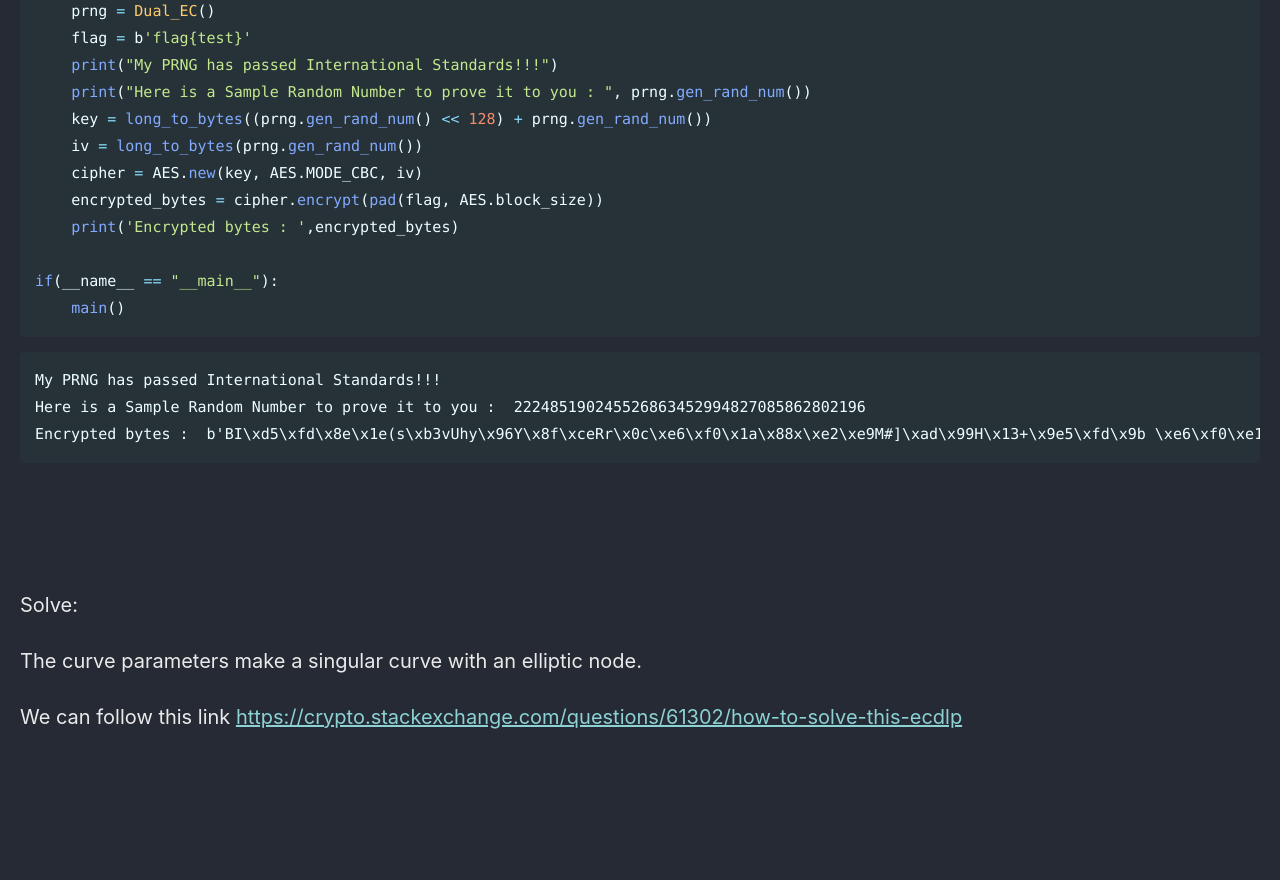
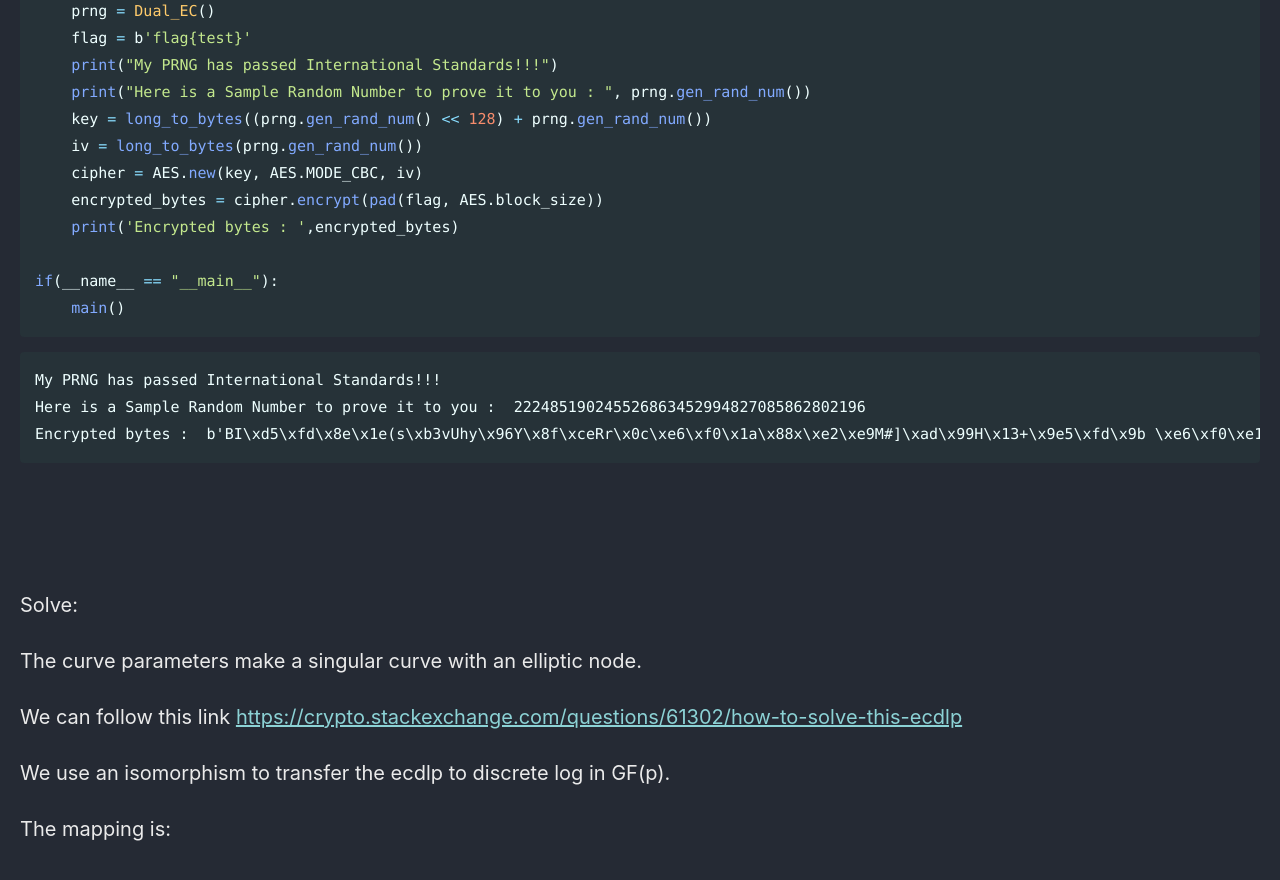
Before and after one commit to Connor-McCartney/Connor-McCartney.github.io, a Jekyll site: the page built from _pages/cryptography/ecc/Backdoor-IRONCTF2024.md, in a window 1280 px wide and 900 px high, scrolled down 1060 px. Shown: the top 880 px of the window. Built offline with Jekyll 4.4.1, drawn with Linux system fonts in a browser that asks for light colours; cached includes are drawn as plain includes; before the commit the page ends 1848 px from its top, so only the background shows below that.

Commit message:
Update Backdoor-IRONCTF2024.md

```diff
--- a/_pages/cryptography/ecc/Backdoor-IRONCTF2024.md
+++ b/_pages/cryptography/ecc/Backdoor-IRONCTF2024.md
@@ -67,3 +67,7 @@ Solve:
 The curve parameters make a singular curve with an elliptic node.
 
 We can follow this link <https://crypto.stackexchange.com/questions/61302/how-to-solve-this-ecdlp>
+
+We use an isomorphism to transfer the ecdlp to discrete log in GF(p).
+
+The mapping is:
```
